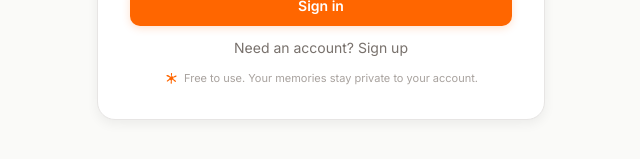
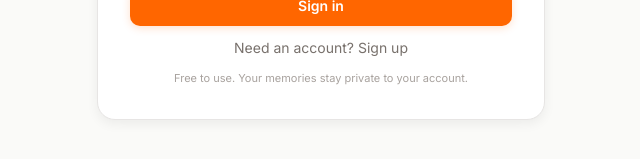
Before and after one commit to NityaSu/supersynapse, a Next.js app: page /login in a window 1280 px wide. Shown: the part 395-554 px from the top of the page, without its empty margins (319-959 px from the left). Built offline with nearby package versions, Linux system fonts and the light colour scheme.

Commit message:
Remove Logo component from LoginForm and MemoryFeed for cleaner UI. Adjust text alignment in LoginForm for improved readability.

```diff
--- a/src/components/auth/login-form.tsx
+++ b/src/components/auth/login-form.tsx
@@ -3,7 +3,6 @@
 import { useState } from "react";
 import { useRouter } from "next/navigation";
 import { Button } from "@/components/ui/button";
-import { Logo } from "@/components/ui/logo";
 import { createBrowserSupabaseClient } from "@/lib/supabase/client";
 
 export function LoginForm() {
@@ -107,8 +106,7 @@ export function LoginForm() {
           ? "Need an account? Sign up"
           : "Already have an account? Sign in"}
       </button>
-      <p className="flex items-center justify-center gap-1.5 text-[11px] text-ink-subtle">
-        <Logo size={14} ring={false} />
+      <p className="text-center text-[11px] text-ink-subtle">
         Free to use. Your memories stay private to your account.
       </p>
     </form>
--- a/src/components/memories/memory-feed.tsx
+++ b/src/components/memories/memory-feed.tsx
@@ -5,7 +5,6 @@ import { ResurfaceSection } from "@/components/memories/resurface-section";
 import { SearchToolbar } from "@/components/memories/search-toolbar";
 import { Button } from "@/components/ui/button";
 import { Icon } from "@/components/ui/icon";
-import { Logo } from "@/components/ui/logo";
 import { useWorkspace } from "@/components/workspace/workspace-provider";
 import { cn } from "@/lib/cn";
 
@@ -28,7 +27,6 @@ export function MemoryFeed() {
     <main className="min-w-0 flex-1 lg:ml-[260px] xl:mr-[300px]">
       <div className="mx-auto max-w-[720px] px-4 py-4 pb-20 lg:px-5 lg:py-6">
         <div className="mb-14 flex flex-col items-center text-center">
-          <Logo size={72} className="mb-6" />
           <h1 className="font-display mb-2 text-[26px] font-bold tracking-[-1px] text-ink sm:text-[32px]">
             What is on your mind?
           </h1>
```
